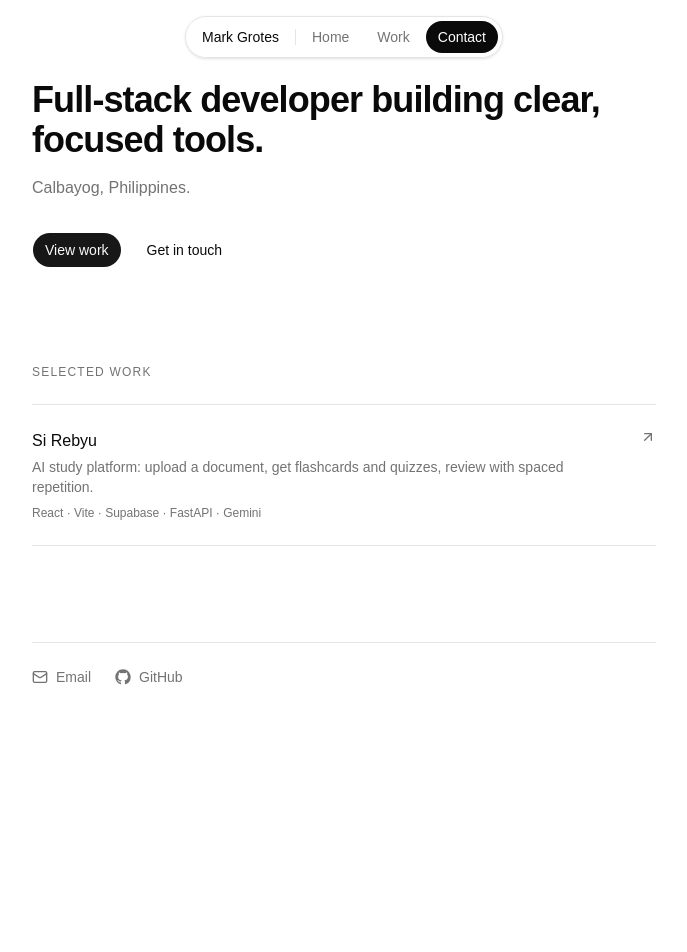
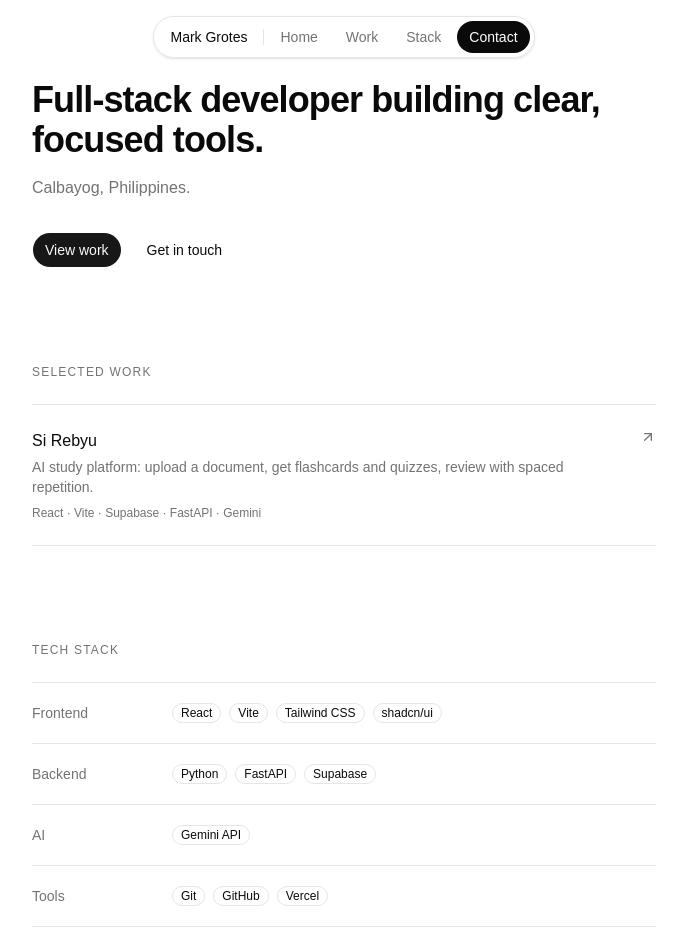
Before and after one commit to saintmarkgrotes/portfolio-koyzchn, a React (Vite) app: page / in a window 1280 px wide. Shown: the top 952 px of the page, without its empty margins (296-983 px from the left). Before the commit the page ends 800 px from the top, so only its background shows below. Built offline with nearby package versions, Linux system fonts and the light colour scheme.

Commit message:
feat: add tech stack section and nav link

```diff
--- a/src/App.jsx
+++ b/src/App.jsx
@@ -1,6 +1,7 @@
 import { ArrowUpRight, Mail } from "lucide-react"
 import { buttonVariants } from "@/components/ui/button"
 import FloatingNav from "@/components/floating-nav"
+import { Badge } from "@/components/ui/badge"
 
 function GithubIcon({ className }) {
   return (
@@ -17,6 +18,13 @@ const projects = [
     stack: "React · Vite · Supabase · FastAPI · Gemini",
     href: "https://si-rebyu.vercel.app",
   },
+]
+
+const stack = [
+  { group: "Frontend", items: ["React", "Vite", "Tailwind CSS", "shadcn/ui"] },
+  { group: "Backend", items: ["Python", "FastAPI", "Supabase"] },
+  { group: "AI", items: ["Gemini API"] },
+  { group: "Tools", items: ["Git", "GitHub", "Vercel"] },
 ]
 
 export default function App() {
@@ -54,6 +62,22 @@ export default function App() {
         </ul>
       </section>
 
+      <section id="stack" className="mb-24 scroll-mt-24">
+        <h2 className="mb-6 text-xs uppercase tracking-widest text-muted-foreground">Tech stack</h2>
+        <dl className="divide-y divide-border border-y border-border">
+          {stack.map(({ group, items }) => (
+            <div key={group} className="grid gap-3 py-5 sm:grid-cols-[8rem_1fr]">
+              <dt className="text-sm text-muted-foreground">{group}</dt>
+              <dd className="flex flex-wrap gap-2">
+                {items.map((item) => (
+                  <Badge key={item} variant="outline">{item}</Badge>
+                ))}
+              </dd>
+            </div>
+          ))}
+        </dl>
+      </section>
+
       <footer id="contact" className="scroll-mt-24 flex items-center gap-6 border-t border-border pt-6 text-sm text-muted-foreground">
         <a href="grotessaintmark@gmail.com" className="flex items-center gap-2 hover:text-foreground"><Mail className="size-4" />Email</a>
         <a href="https://github.com/saintmarkgrotes" className="flex items-center gap-2 hover:text-foreground"><GithubIcon className="size-4" />GitHub</a>
--- a/src/components/floating-nav.jsx
+++ b/src/components/floating-nav.jsx
@@ -4,6 +4,7 @@ import { cn } from "@/lib/utils"
 const links = [
   { id: "top", label: "Home" },
   { id: "work", label: "Work" },
+  { id: "stack", label: "Stack" },
   { id: "contact", label: "Contact" },
 ]
 
```
